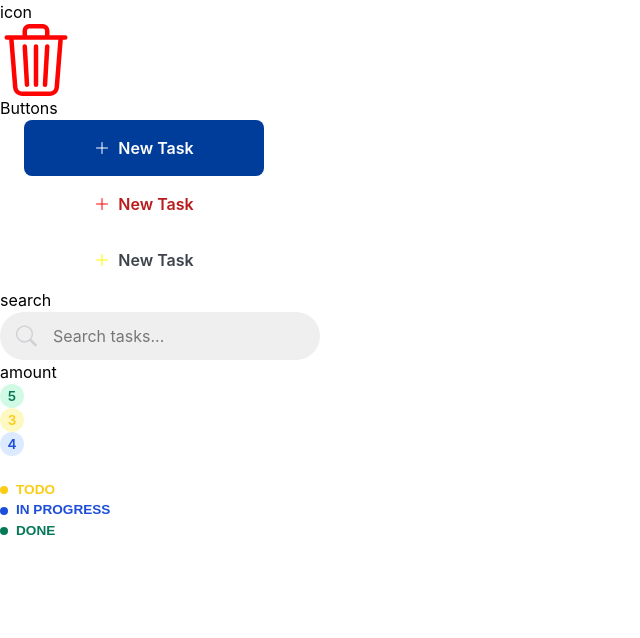
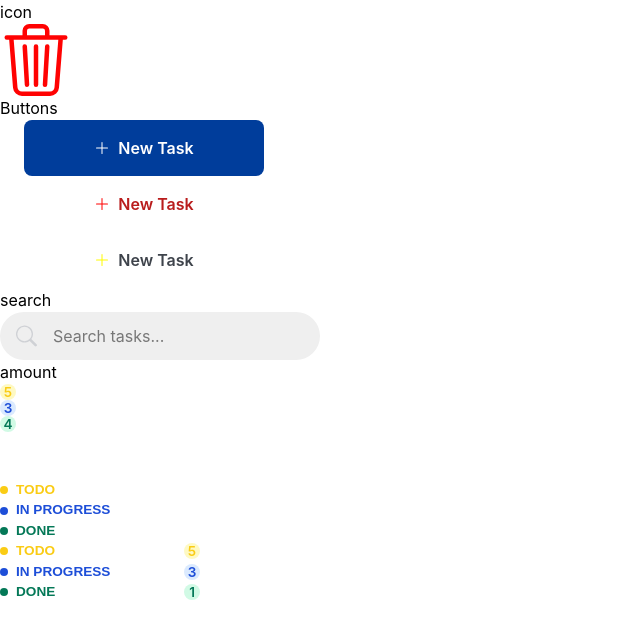
Before and after one commit to michaelprocha/todo-json-server, a React (Vite) app: page / in a window 1280 px wide. Shown: the top 638 px of the page, without its empty margins (0-640 px from the left). Built offline with nearby package versions, Linux system fonts and the light colour scheme.

Commit message:
finalize DescGroup component

```diff
--- a/src/App.tsx
+++ b/src/App.tsx
@@ -7,6 +7,7 @@ import Plus from "./assets/icons/add.svg?react";
 import Search from "./components/Search";
 import Amount from "./components/Amount";
 import DescGroupCardText from "./components/DescGroupCardText";
+import DescGroup from "./components/DescGroup";
 
 const router = createBrowserRouter([
 	{
@@ -38,12 +39,23 @@ const router = createBrowserRouter([
 					amount
 					<Amount>5</Amount>
 					<Amount color="secondary">3</Amount>
-					<Amount color="primary">4</Amount>
+					<Amount color="tertiary">4</Amount>
 				</div>
 				<div>
-					<DescGroupCardText color="primary">todo</DescGroupCardText>
+					<DescGroupCardText>todo</DescGroupCardText>
 					<DescGroupCardText color="secondary">in progress</DescGroupCardText>
 					<DescGroupCardText color="tertiary">done</DescGroupCardText>
+				</div>
+				<div className="w-50">
+					<DescGroup color="primary" numbers="5">
+						todo
+					</DescGroup>
+					<DescGroup color="secondary" numbers="3">
+						in progress
+					</DescGroup>
+					<DescGroup color="tertiary" numbers="1">
+						done
+					</DescGroup>
 				</div>
 			</>
 		),
--- a/src/components/Amount.tsx
+++ b/src/components/Amount.tsx
@@ -2,16 +2,16 @@ import { type ComponentProps } from "react";
 import { tv, type VariantProps } from "tailwind-variants";
 
 const amount = tv({
-	base: "rounded-full w-6 h-6 font-semibold text-sm flex items-center justify-center",
+	base: "rounded-full w-4 h-4 font-semibold text-sm flex items-center justify-center",
 	variants: {
 		color: {
-			primary: `text-blue-dark bg-blue-light`,
-			secondary: `text-yellow-mustard bg-yellow-light`,
+			primary: `text-yellow-mustard bg-yellow-light`,
+			secondary: `text-blue-dark bg-blue-light`,
 			tertiary: `text-green-dark bg-green-light`,
 		},
 	},
 	defaultVariants: {
-		color: "tertiary",
+		color: "primary",
 	},
 });
 
--- /dev/null
+++ b/src/components/DescGroup.tsx
@@ -0,0 +1,25 @@
+import Amount from "./Amount";
+import DescGroupCardText from "./DescGroupCardText";
+import { tv } from "tailwind-variants";
+
+const descGroup = tv({
+	base: `flex items-center justify-between`,
+});
+
+type DescGroupProps = {
+	color: "primary" | "secondary" | "tertiary" | undefined;
+	children: string;
+	numbers: string;
+	className?: string;
+};
+
+function DescGroup({ color, numbers, children, className }: DescGroupProps) {
+	return (
+		<div className={descGroup({ className })}>
+			<DescGroupCardText color={color}>{children}</DescGroupCardText>
+			<Amount color={color}>{numbers}</Amount>
+		</div>
+	);
+}
+
+export default DescGroup;
```
